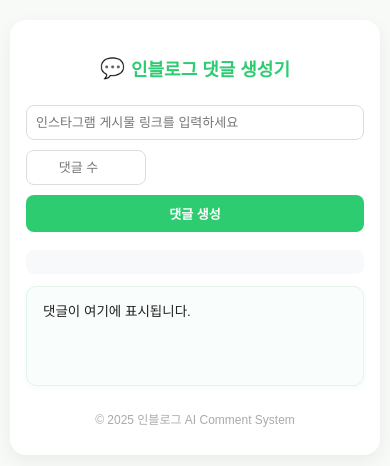
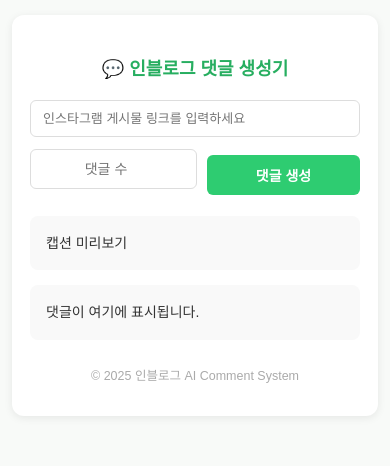
Before and after one commit to hascompany/ig-commenter, a website: page views/index.html in a window 390 px wide. Drawn offline with Linux system fonts and the light colour scheme; a web font is replaced by a local one.

Commit message:
UI: align comment count and button in one row

```diff
--- a/views/index.html
+++ b/views/index.html
@@ -15,160 +15,134 @@
       color: #222;
     }
 
+/* 🔹 메인 레이아웃 */
 .container {
-      max-width: 640px;
-      margin: 40px auto;
-      background: #fff;
-      border-radius: 16px;
-      padding: 24px 20px 32px;
-      box-shadow: 0 6px 18px rgba(0, 0, 0, 0.06);
+  max-width: 480px;
+  margin: 30px auto;
+  background: white;
+  border-radius: 12px;
+  box-shadow: 0 2px 8px rgba(0,0,0,0.08);
+  padding: 30px 24px 40px;
+  text-align: center;
+  font-family: 'Pretendard', 'Noto Sans KR', sans-serif;
 }
 
 h2 {
-      color: #2ecc71;
-      text-align: center;
-      margin-bottom: 24px;
-      font-size: 20px;
-      display: flex;
-      justify-content: center;
-      align-items: center;
-      gap: 6px;
+  color: #27ae60;
+  font-size: 22px;
+  margin-bottom: 20px;
+  font-weight: 600;
 }
 
-    h2::before {
-      content: "💬";
-      font-size: 20px;
+/* 🔹 기본 입력창 */
+input {
+  width: 100%;
+  padding: 10px 12px;
+  border: 1px solid #ddd;
+  border-radius: 6px;
+  font-size: 14px;
+  margin-bottom: 12px;
+  outline: none;
 }
 
-    input, button {
-      font-size: 14px;
-      border-radius: 8px;
-      border: 1px solid #ddd;
-      padding: 10px;
+input:focus {
+  border-color: #2ecc71;
 }
 
-    #link {
+/* 🔹 댓글 수 + 버튼 한 줄 정렬 */
+.row.even {
+  display: flex;
+  align-items: center;
+  justify-content: center;
+  gap: 10px;
   width: 100%;
-      margin-bottom: 10px;
-    }
-
-    .row {
-      display: flex;
-      gap: 10px;
-      justify-content: center;
 }
 
 #count {
   flex: 1;
-      min-width: 80px;
-      max-width: 120px;
   text-align: center;
+  height: 42px;
+  font-size: 14px;
 }
 
 #generate {
-      flex: 2;
+  flex: 1;
   background: #2ecc71;
   color: white;
   border: none;
+  border-radius: 6px;
+  height: 42px;
+  font-size: 14px;
   font-weight: 600;
   cursor: pointer;
-      transition: background 0.2s ease;
+  transition: background 0.25s;
 }
 
-    #generate:hover { background: #27ae60; }
-
-    #caption-preview {
-      white-space: pre-line;
-      color: #555;
-      font-size: 13px;
-      line-height: 1.6;
-      margin: 18px 0 12px;
-      background: #f8f9fa;
-      border-radius: 8px;
-      padding: 12px;
+#generate:hover {
+  background: #27ae60;
 }
 
-    #result {
-      white-space: pre-line;
-      background: #f9fdfb;
-      border: 1px solid #e1f5e9;
-      border-radius: 10px;
-      padding: 14px 16px;
-      line-height: 1.8;
+/* 🔹 결과 영역 */
+#caption-preview, #result {
+  background: #f9f9f9;
+  border-radius: 8px;
+  padding: 16px;
+  text-align: left;
   font-size: 14px;
-      min-height: 100px;
-      box-shadow: 0 2px 6px rgba(46,204,113,0.05);
-      overflow-wrap: break-word;
+  color: #333;
+  margin-top: 15px;
+  white-space: pre-wrap;
+  line-height: 1.6;
 }
 
-    #copyAll {
-      background: #16a085;
-      color: white;
-      border: none;
-      font-weight: 600;
-      cursor: pointer;
-      width: 100%;
-      margin-top: 14px;
-      padding: 12px;
-      border-radius: 8px;
-      font-size: 14px;
-    }
-
-    #copyAll:hover { background: #13856b; }
-
-    .footer {
-      text-align: center;
-      margin-top: 24px;
-      font-size: 12px;
+footer {
+  margin-top: 25px;
+  font-size: 12.5px;
   color: #aaa;
 }
 
-    /* ⚡ 스켈레톤 로딩 */
-    .skeleton-line {
-      height: 12px;
-      margin: 6px 0;
-      border-radius: 6px;
-      background: linear-gradient(90deg, #ececec 25%, #f6f6f6 50%, #ececec 75%);
-      background-size: 400% 100%;
-      animation: shimmer 1.5s infinite;
+/* 🔹 모바일 최적화 */
+@media (max-width: 480px) {
+  .container {
+    margin: 15px 12px;
+    padding: 24px 18px 32px;
   }
 
-    @keyframes shimmer {
-      0% { background-position: -400px 0; }
-      100% { background-position: 400px 0; }
+  h2 {
+    font-size: 18px;
   }
 
-    /* 📱 모바일 반응형 */
-    @media (max-width: 480px) {
-      .container { margin: 20px 10px; padding: 20px 16px 28px; }
-      h2 { font-size: 18px; }
-      input, button { font-size: 13px; padding: 9px; }
-      #result { font-size: 13.5px; line-height: 1.7; }
-      #caption-preview { font-size: 12.5px; }
-      .row { flex-direction: column; }
-      #generate { width: 100%; }
+  input, button {
+    font-size: 13px;
   }
+
+  #count, #generate {
+    height: 40px;
+  }
+}
+
   </style>
 </head>
 <body>
 <div class="container">
-    <h2>인블로그 댓글 생성기</h2>
+  <h2>💬 인블로그 댓글 생성기</h2>
 
-    <!-- 링크 입력 -->
+  <!-- 인스타그램 링크 입력 -->
   <input id="link" placeholder="인스타그램 게시물 링크를 입력하세요" />
 
-    <!-- 댓글 수 + 생성 버튼 -->
-    <div class="row">
-      <input id="count" type="number" min="1" max="50" placeholder="댓글 수" />
+  <!-- 댓글 수 + 생성 버튼 (정확히 1:1 비율) -->
+  <div class="row even">
+    <input id="count" type="number" min="1" placeholder="댓글 수" />
     <button id="generate">댓글 생성</button>
   </div>
 
-    <div id="caption-preview"></div>
+  <!-- 결과 -->
+  <div id="caption-preview">캡션 미리보기</div>
   <div id="result">댓글이 여기에 표시됩니다.</div>
-    <button id="copyAll" style="display:none;">모든 댓글 복사</button>
 
-    <div class="footer">© 2025 인블로그 AI Comment System</div>
+  <footer>© 2025 인블로그 AI Comment System</footer>
 </div>
+
 
   <script>
     const genBtn = document.getElementById("generate");
```
Lines whose indentation alone changed are shown as unchanged.
